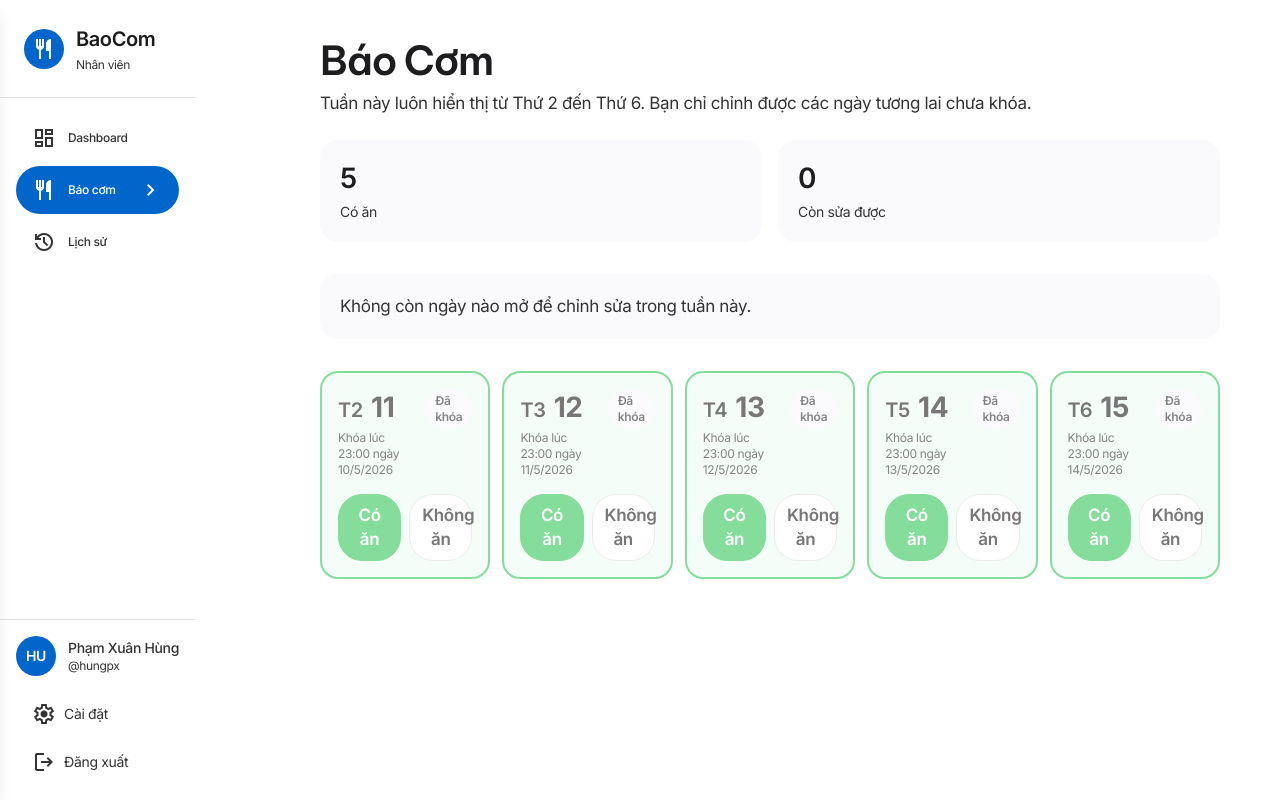
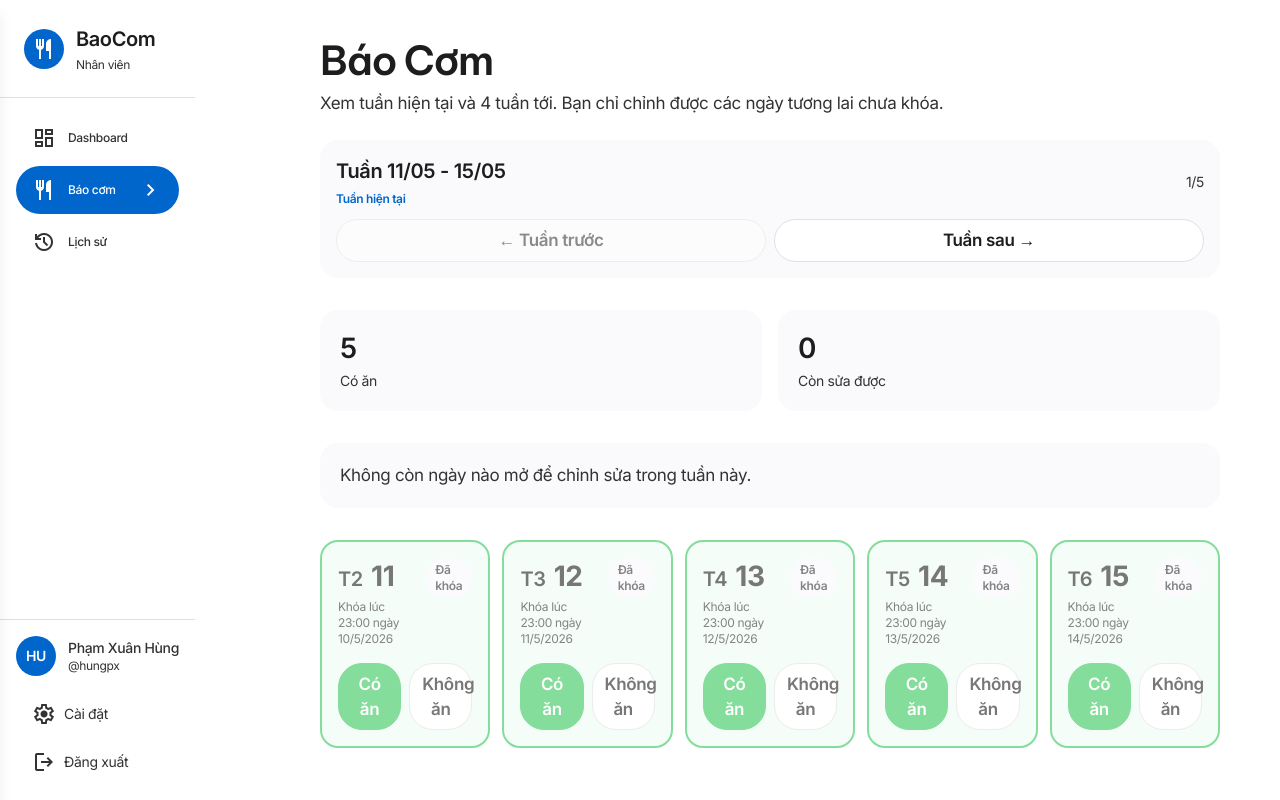
Before and after one commit to huyhoang1006/baocom, a Next.js app: page /book in a window 1280 px wide. Built offline with nearby package versions, Linux system fonts and the light colour scheme; no server answers.

Commit message:
feat: navigate book weeks

```diff
--- a/app/(employee)/book/page.tsx
+++ b/app/(employee)/book/page.tsx
@@ -2,18 +2,23 @@
 
 import { useMemo, useState } from "react"
 import { useRegistrations } from "@/hooks/useRegistrations"
-import { getCurrentWeekWeekdays, startOfLocalDay } from "@/lib/registrationWindow"
+import { MAX_BOOKING_WEEK_OFFSET, getWeekdaysForOffset, startOfLocalDay } from "@/lib/registrationWindow"
 
 type Status = "eating" | "not-eating"
+
+function formatWeekRangeDate(date: Date): string {
+  return `${String(date.getDate()).padStart(2, "0")}/${String(date.getMonth() + 1).padStart(2, "0")}`
+}
 
 export default function BookPage() {
   const today = useMemo(() => new Date(), [])
   const { loading, error, setStatus, getStatusForDate } = useRegistrations()
+  const [weekOffset, setWeekOffset] = useState(0)
 
   const days = useMemo(() => {
     const todayStart = startOfLocalDay(today)
 
-    return getCurrentWeekWeekdays(today).map((day) => {
+    return getWeekdaysForOffset(today, weekOffset).map((day) => {
       const isPastOrToday = day.date <= todayStart
 
       return {
@@ -22,7 +27,7 @@ export default function BookPage() {
         status: (getStatusForDate(day.dateKey) || "eating") as Status,
       }
     })
-  }, [today, getStatusForDate])
+  }, [today, weekOffset, getStatusForDate])
 
   const [notification, setNotification] = useState<{ type: "success" | "error"; message: string } | null>(null)
 
@@ -42,6 +47,9 @@ export default function BookPage() {
 
   const eatingCount = days.filter((day) => day.status === "eating").length
   const openCount = days.filter((day) => !day.locked).length
+  const weekRangeLabel = days.length > 0
+    ? `Tuần ${formatWeekRangeDate(days[0].date)} - ${formatWeekRangeDate(days[4].date)}`
+    : "Tuần này"
 
   return (
     <div className="min-h-dvh bg-canvas pb-12">
@@ -49,13 +57,43 @@ export default function BookPage() {
         <div className="max-w-[900px] mx-auto">
           <h1 className="text-3xl font-semibold tracking-tight text-ink">Báo Cơm</h1>
           <p className="text-base text-ink-muted-80 mt-2">
-            Tuần này luôn hiển thị từ Thứ 2 đến Thứ 6. Bạn chỉ chỉnh được các ngày tương lai chưa khóa.
+            Xem tuần hiện tại và 4 tuần tới. Bạn chỉ chỉnh được các ngày tương lai chưa khóa.
           </p>
         </div>
       </header>
 
       <main className="px-6 lg:px-10">
         <div className="max-w-[900px] mx-auto space-y-8">
+          <div className="rounded-[18px] bg-surface-container-low p-4 space-y-3">
+            <div className="flex items-center justify-between gap-3">
+              <div>
+                <div className="text-lg font-semibold text-ink">{weekRangeLabel}</div>
+                {weekOffset === 0 && (
+                  <div className="text-xs font-semibold text-primary mt-1">Tuần hiện tại</div>
+                )}
+              </div>
+              <div className="text-sm text-ink-muted-80">{weekOffset + 1}/5</div>
+            </div>
+            <div className="grid grid-cols-2 gap-2">
+              <button
+                type="button"
+                disabled={weekOffset === 0}
+                onClick={() => setWeekOffset((value) => Math.max(0, value - 1))}
+                className="rounded-xl border border-hairline bg-canvas px-3 py-2 text-sm font-semibold text-ink disabled:opacity-50 disabled:cursor-not-allowed active:scale-95"
+              >
+                ← Tuần trước
+              </button>
+              <button
+                type="button"
+                disabled={weekOffset === MAX_BOOKING_WEEK_OFFSET}
+                onClick={() => setWeekOffset((value) => Math.min(MAX_BOOKING_WEEK_OFFSET, value + 1))}
+                className="rounded-xl border border-hairline bg-canvas px-3 py-2 text-sm font-semibold text-ink disabled:opacity-50 disabled:cursor-not-allowed active:scale-95"
+              >
+                Tuần sau →
+              </button>
+            </div>
+          </div>
+
           <div className="grid grid-cols-2 gap-4">
             <div className="rounded-[18px] bg-surface-container-low p-5">
               <div className="text-2xl font-semibold text-ink">{eatingCount}</div>
```
Also changed, not shown: 1 other file (tests, documents, lock files or other folders).
